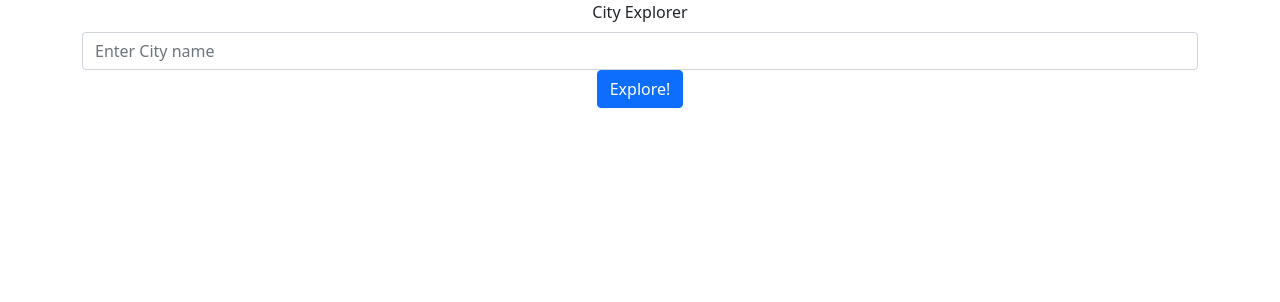
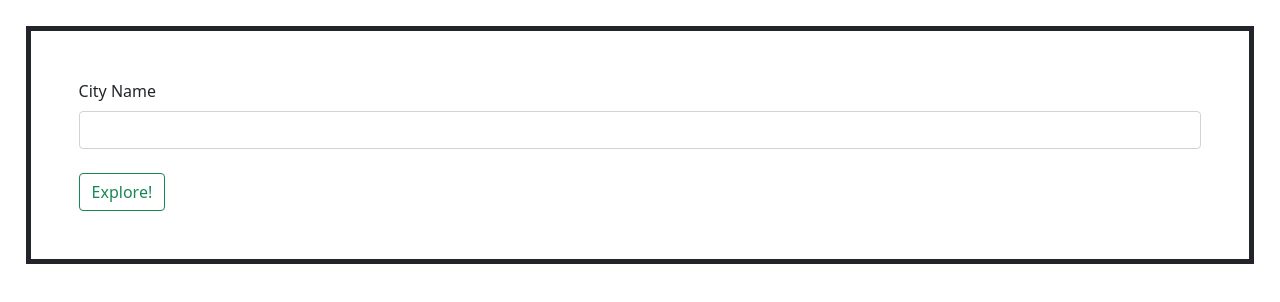
Before and after one commit to Talafhamohammad-cloud/city-explore, a React (Create React App) app: page / in a window 1280 px wide. Shown: the top 302 px of the page. Built offline with nearby package versions, Linux system fonts and the light colour scheme.

Commit message:
finish lab 07 with all req

```diff
--- a/src/App.js
+++ b/src/App.js
@@ -1,95 +1,98 @@
 
+import './App.css';
+import axios from 'axios';
 import React, { Component } from 'react'
 import 'bootstrap/dist/css/bootstrap.min.css';
-import axios from 'axios';
-import Container from 'react-bootstrap/Container';
-import Row from 'react-bootstrap/Row';
-import Col from 'react-bootstrap/Col';
-import AlertMsg from "./components/AlertMsg";
-import SearchForm from './components/SearchForm';
+import FormSearch from './components/Form';
+import AlertMess from './components/Alert';
 import Map from './components/Map';
-import CityData from './components/CityData';
+import CityData from './components/CityData'
+import Weather from './components/Weather'
 
 export class App extends Component {
   constructor(props) {
     super(props);
-    this.state = {
-      cityName: '',
-      cityData: {},
-      weatherData:[],
-      show: false,
-      alert: false,
-      error: ''
+    this.state={
+      cityNme:'',
+      cityDat:{},
+      displayD: false,
+      alert:false,
+      error:'',
+      weatherData:[]
+
     }
   }
-  updateCityName = (e) => {
+
+  updateCityName = (e) =>{
     this.setState({
-      cityName: e.target.value,
-    })
+      cityNme:e.target.value,
+    });
   }
-  getData = async (e) => {
+
+
+  getCity=async(e)=>{
     e.preventDefault();
-    try {
-      const myApiRes = await axios.get(`${process.env.REACT_APP_URL}/weather-data`);
-      const res = await axios.get(`https://us1.locationiq.com/v1/search.php?key=pk.47bfe57b7ed998830cb39cf684cd82cf&q=${this.state.cityName}&format=json`);
-      console.log(res.data[0]);
+  try{
+    const axiosRes = await axios.get(`https://us1.locationiq.com/v1/search.php?key=pk.47bfe57b7ed998830cb39cf684cd82cf&city=${this.state.cityNme}&format=json`);
+
+    const myApiRes = await axios.get(`${process.env.REACT_APP_URL}/`)
     this.setState({
-        CityData: res.data[0],
+      cityDat:axiosRes.data[0],
       weatherData: myApiRes.data.data,
-        show: true,
-        alert: false
-      })
-    } catch (error) {
+      displayD:true,
+      alert:false,
+
+    });
+  }  catch(error){
       this.setState({
-        error: error.message,
-        alert: true
+        error:error.message,
+        alert:true,
+
       })
   }
 
+
   }
-  render() {
+
+  render(){
     return (
-      <div style={{ textAlign: 'center' }}>
-        {this.state.alert &&
-          <AlertMsg
+
+
+      <div>{this.state.alert &&
+        <AlertMess
         error={this.state.error}
         />
       }
-        <Container>
-
-          <Row>
-
-            <Col>
-              <SearchForm
-                getData={this.getData}
+      <div>
+      <FormSearch
+          getCity={this.getCity}
           updateCityName={this.updateCityName}
           />
-              {(this.state.show) &&
-                <>
 
+          {(this.state.displayD) &&
+            <div>
               <Map
-                    CityData={this.state.CityData}
+              cityDat={this.state.cityDat}
+              />
+              <CityData
+              cityDat={this.state.cityDat}
+              />
+               <Weather
+              weather={this.state.weatherData}
+            />
+            </div>
+          }
 
-                  />
 
-                  <CityData
-                    CityData={this.state.CityData}
-                  />
+      </div>
+
+        </div>
+
+    );
+  }
 
 
 
-                </>
-              }
-            </Col>
-
-
-          </Row>
-        </Container>
-
-
-      </div>
-    )
-  }
 }
 
-export default App
+export default App;
--- /dev/null
+++ b/src/components/Alert.js
@@ -0,0 +1,19 @@
+import React, { Component } from 'react'
+import Alert from 'react-bootstrap/Alert'
+
+
+export class AlertMess extends Component {
+
+    render() {
+        return (
+            <div>
+                <Alert variant='danger'>
+                 This is a {this.props.error} alert-check it
+                 </Alert>
+
+            </div>
+        )
+    }
+}
+
+export default AlertMess
--- a/src/components/AlertMsg.js
+++ /dev/null
@@ -1,18 +0,0 @@
-import React, { Component } from 'react'
-import  Alert  from 'react-bootstrap/Alert'
-
-export class AlertMsg extends Component {
-    render() {
-        return (
-            <div>
-                <Alert variant="danger">
-                    This is a {this.props.error} alert—check it out!
-                </Alert>
-
-
-            </div>
-        )
-    }
-}
-
-export default AlertMsg
--- a/src/components/CityData.js
+++ b/src/components/CityData.js
@@ -4,10 +4,11 @@ export class CityData extends Component {
     render() {
         return (
             <div>
-                <p>`The City Name is :{this.props.CityData.display_name}`</p>
-                <p>`The lat : {this.props.CityData.lat}`</p>
-                <p>`The lon : {this.props.CityData.lon}`</p>
-
+               <p>
+                {this.props.cityDat.display_name}
+              </p>
+              <p>{this.props.cityDat.lat}</p>
+            <p>{this.props.cityDat.lon}</p><br></br>
             </div>
         )
     }
--- /dev/null
+++ b/src/components/Form.js
@@ -0,0 +1,25 @@
+import React, { Component } from 'react'
+import Form from 'react-bootstrap/Form';
+import Button from "react-bootstrap/Button";
+
+export class FormSearch extends Component {
+    render() {
+        return (
+            <div style={{ display: 'grid', 'grid-template-columns': '6fr fr', 'grid-gap': '8em', padding: '2%' }}>
+                 <Form onSubmit={this.props.getCity} style={{ border: '5px solid', padding: '3em' }}>
+            <Form.Group>
+            <Form.Label> City Name </Form.Label>
+            <Form.Control onChange={this.props.updateCityName} type='test'></Form.Control>
+            <br></br>
+            <Button className="button" variant="outline-success" type="submit">
+            Explore!
+          </Button>
+            </Form.Group>
+
+          </Form>
+            </div>
+        )
+    }
+}
+
+export default FormSearch
--- a/src/components/Map.js
+++ b/src/components/Map.js
@@ -1,11 +1,11 @@
 import React, { Component } from 'react'
-import Image from 'react-bootstrap/Image';
+import Image from 'react-bootstrap/Image'
 
 export class Map extends Component {
     render() {
         return (
             <div>
-                <Image src={`https://maps.locationiq.com/v3/staticmap?key=pk.47bfe57b7ed998830cb39cf684cd82cf&q&center=${this.props.CityData.lat},${this.props.CityData.lon}&zoom=15`} roundedCircle />
+             < Image src = {`https://maps.locationiq.com/v3/staticmap?key=pk.47bfe57b7ed998830cb39cf684cd82cf&q&center=${this.props.cityDat.lat},${this.props.cityDat.lon}&zoom=20`} roundedCircle/>
 
             </div>
         )
--- a/src/components/SearchForm.js
+++ /dev/null
@@ -1,24 +0,0 @@
-import React, { Component } from 'react'
-import Form from 'react-bootstrap/Form';
-import Button from 'react-bootstrap/Button';
-
-export class SearchForm extends Component {
-    render() {
-        return (
-            <div>
-                <Form onSubmit={this.props.getData}>
-                    <Form.Group controlId="formBasicEmail">
-                        <Form.Label>City Explorer</Form.Label>
-                        <Form.Control type="text" placeholder="Enter City name" onChange={this.props.updateCityName} />
-                    </Form.Group>
-                    <Button variant="primary" type="submit">
-                        Explore!
-                    </Button>
-                </Form>
-
-            </div>
-        )
-    }
-}
-
-export default SearchForm
--- /dev/null
+++ b/src/components/Weather.js
@@ -0,0 +1,27 @@
+import React, { Component } from 'react'
+import ListGroup from 'react-bootstrap/ListGroup'
+
+export class Weather extends Component {
+    render() {
+        return (
+          <>
+          {
+              this.props.weather.map(weather => {
+                  return(
+                      <>
+                      <ListGroup>
+                      {weather.weather.description}
+                      </ListGroup>
+                      <ListGroup>
+                      {weather.datetime}
+                      </ListGroup>
+                      </>
+                  )
+              })
+          }
+          </>
+        )
+    }
+}
+
+export default Weather
```
Lines whose indentation alone changed are shown as unchanged.
